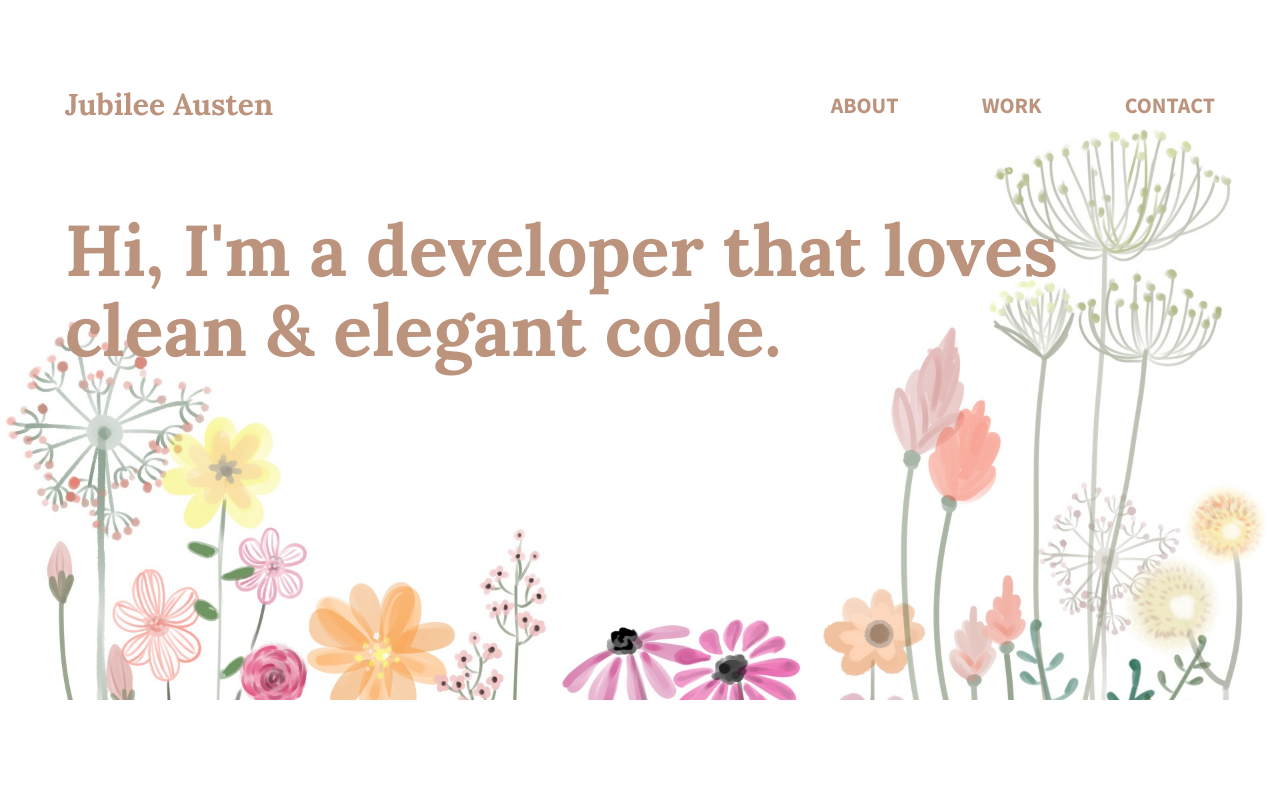
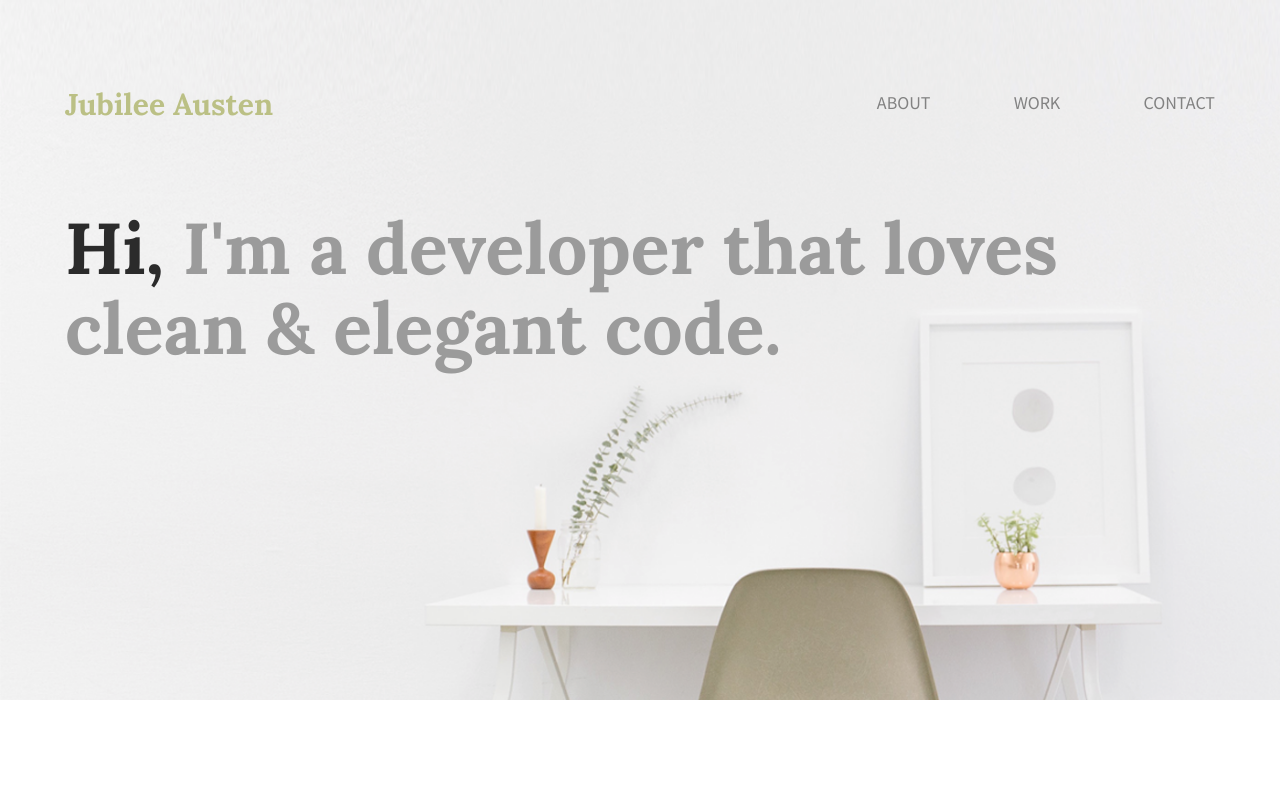
Before and after one commit to kiera1301/101-jubilee-austen, a plain HTML site: page index.html in a window 1280 px wide. Shown: the top 800 px of the page. Drawn offline with Linux system fonts and the light colour scheme.

Commit message:
updated css

```diff
--- a/css/main.css
+++ b/css/main.css
@@ -28,14 +28,14 @@ body {
 
 header {
   height: 700px;
-  background: url('../img/flowers.jpg');
+  background: url('../img/hero.png');
   background-size: cover;
 }
 
 header h1 {
   font-family: 'Lora', serif;
   font-size: 30px;
-  color: #bc947e;
+  color: #BBC085;
   padding: 65px 0 65px 25px;
 }
 
@@ -49,9 +49,8 @@ nav ul li {
 nav ul li a {
   text-transform: uppercase;
   text-decoration: none;
-  font-size: 22px;
-  font-weight: bold;
-  color:#bc947e;
+  font-size: 18px;
+  color:#828282;
   padding-left: 80px;
 }
 
@@ -61,12 +60,12 @@ header h2 {
   font-family: 'Lora', serif;
   font-size: 72px;
   line-height: 80px;
-  color: #bc947e;
+  color: #9b9b9b;
   padding: 0 0 20px 25px;
 }
 
 header h2 span {
-  color: #bc947e;
+  color: #2b2b2b;
 }
 
 
@@ -94,7 +93,7 @@ header h2 span {
 /*** WORK ***/
 
 #work {
-  background: #bc947e;
+  background: #f9ceb7;
   text-align: center;
 }
 
@@ -111,7 +110,7 @@ header h2 span {
   line-height: 32px;
   width: 190px;
   margin: 0 auto;
-  color: #ffffff;
+  color: #000000;
 }
 
 #work p {
@@ -119,7 +118,7 @@ header h2 span {
   font-size: 18px;
   line-height: 30px;
   padding: 0 50px;
-  color: #ffffff;
+  color: #000000;
 }
 
 /*** CONTACT ***/
```
